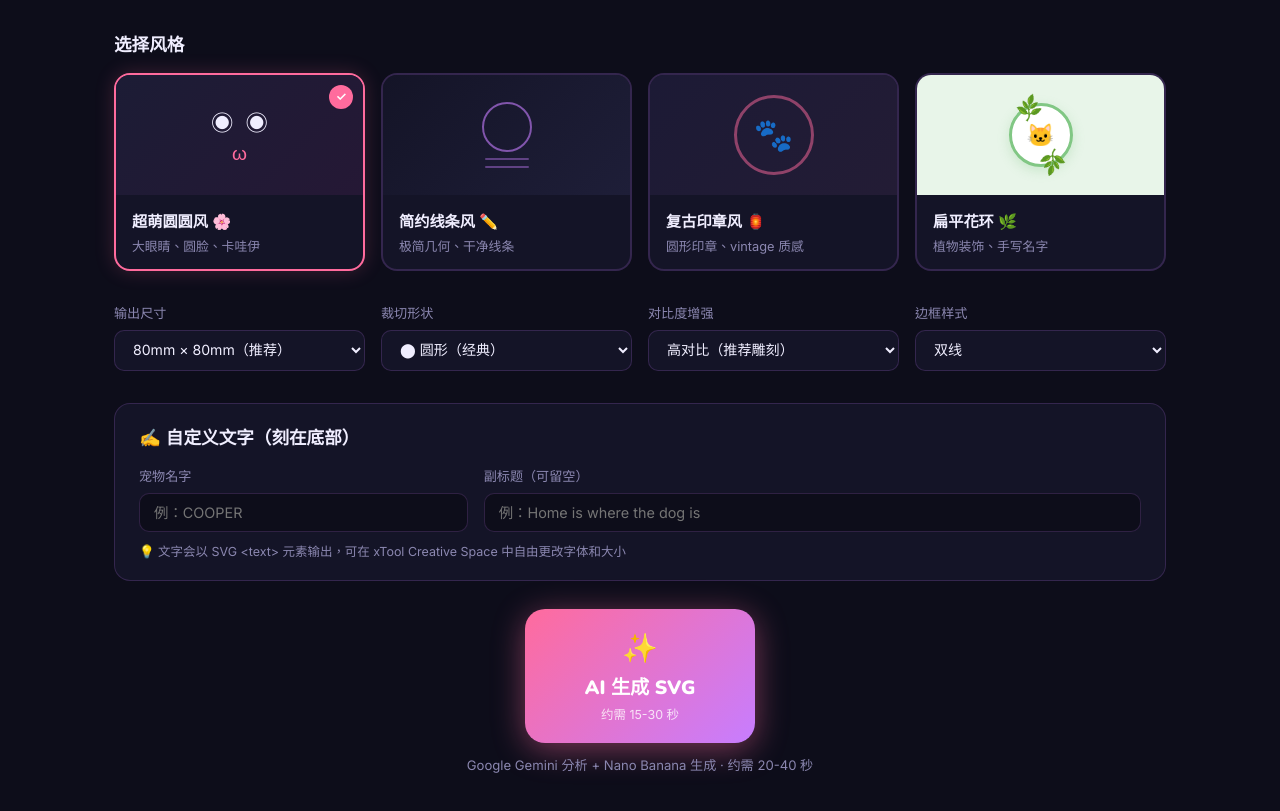
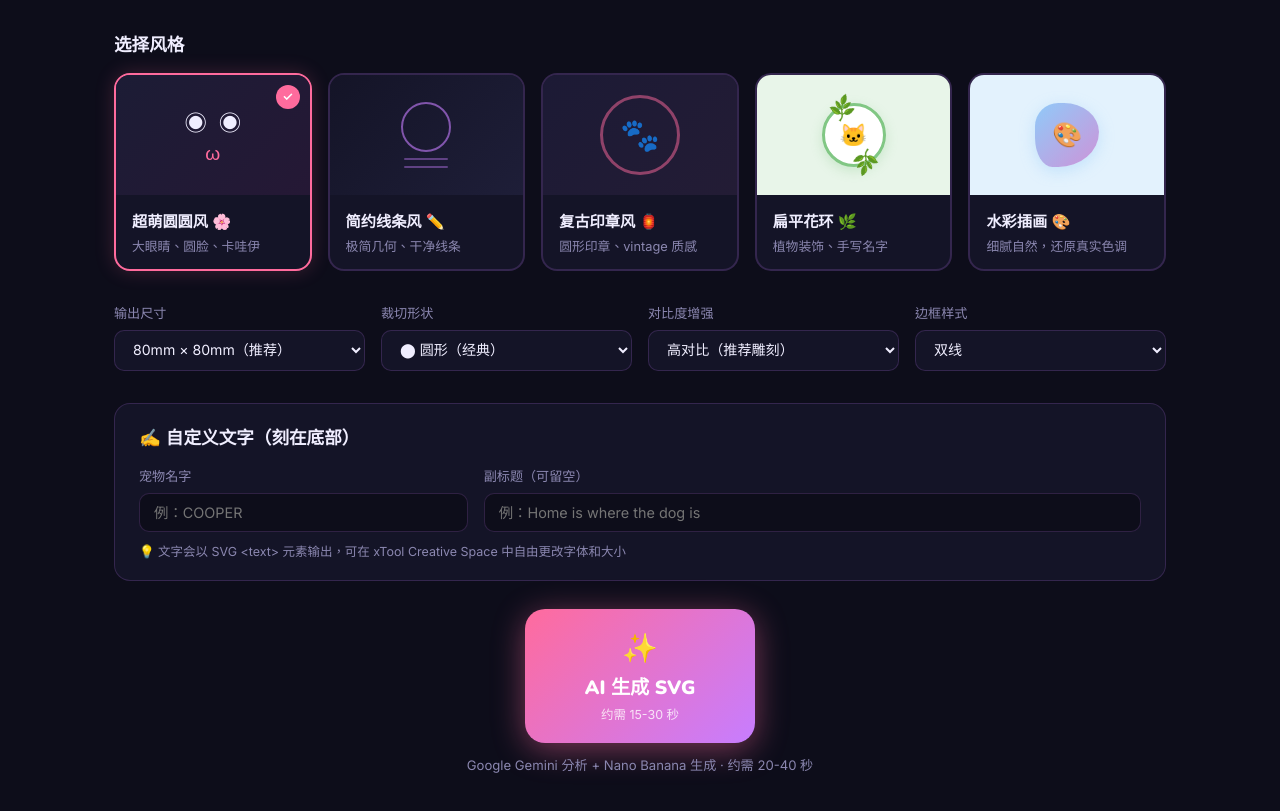
Before and after one commit to bunnyle/pawtrace, a plain HTML site: page index.html in a window 1280 px wide. Shown: the part 2573-3384 px from the top of the page. Drawn offline with nearby package versions, Linux system fonts and the light colour scheme.

Commit message:
feat: Add new watercolor style option with custom prompt

```diff
--- a/app.js
+++ b/app.js
@@ -216,7 +216,8 @@ const stylePrompts = {
     kawaii: 'chibi cartoon style: oversized round head (fills top 60% of circle), big expressive eyes with bold black outlines, simplified cute features, THICK BLACK OUTLINES (3-4px minimum), solid black filled areas for shadows/pupils/nose, high-contrast black-and-white only, like a bold stamp or woodblock print',
     minimal: 'bold silhouette portrait: clean thick strokes outlining the pet face and key features (eyes, ears, nose), solid black fills for dark areas and shadows, enough detail to clearly recognize the breed face, bold linocut/woodcut style — NOT sparse, strokes must be thick enough to engrave',
     stamp: 'vintage rubber stamp / woodcut engraving style: bold thick black ink outlines, solid black fills on fur texture and shadow areas, white negative space, circular composition with double border ring, retro engraved aesthetic, every element must be bold and clear for laser engraving',
-    floral: 'flat vector illustration style: centered pet portrait keeping realistic face shape, ear structure, and fur color distribution. Uses clean, solid color blocks (4-6 simplified colors only), soft curved edges, and large bright eyes with highlights. Surrounded by a gentle botanical wreath of leaves, wildflowers, daisies, and lavender in soft, elegant pale tones. White background, overall cute and clean aesthetic.'
+    floral: 'flat vector illustration style: centered pet portrait keeping realistic face shape, ear structure, and fur color distribution. Uses clean, solid color blocks (4-6 simplified colors only), soft curved edges, and large bright eyes with highlights. Surrounded by a gentle botanical wreath of leaves, wildflowers, daisies, and lavender in soft, elegant pale tones. White background, overall cute and clean aesthetic.',
+    watercolor: '将这张宠物照片转换为水彩插画风格。完全保留原照片中宠物的姿势、表情和构图。柔和水彩风格，毛发用细腻精致的笔触表现，颜色忠实还原原照片的毛色色调。背景元素用松散湿润的水彩晕染表现，画面边缘自然渐变融入白色背景留白。面部细节丰富，尤其是眼睛和鼻子周围。整体氛围温暖舒适，专业水彩插画风格，高质量。'
 };
 
 // ── Nano Banana Image-to-Image: Generate Cute Art from original photo ──
--- a/gallery.js
+++ b/gallery.js
@@ -102,7 +102,7 @@ let allItems = [];
 let activeFilter = 'all';
 let modalItem = null;
 
-const styleLabels = { kawaii: 'Chibi 🌸', minimal: '简约 ✏️', stamp: '印章 🏮', floral: '扁平花环 🌿' };
+const styleLabels = { kawaii: 'Chibi 🌸', minimal: '简约 ✏️', stamp: '印章 🏮', floral: '扁平花环 🌿', watercolor: '水彩插画 🎨' };
 
 // ── Render ────────────────────────────────────────────────
 async function loadGallery() {
--- a/index.html
+++ b/index.html
@@ -223,6 +223,16 @@
                         </div>
                         <div class="style-check">✓</div>
                     </div>
+                    <div class="style-card" id="style-watercolor" onclick="selectStyle('watercolor')">
+                        <div class="style-preview watercolor-preview">
+                            <div class="watercolor-blob">🎨</div>
+                        </div>
+                        <div class="style-info">
+                            <h4>水彩插画 🎨</h4>
+                            <p>细腻自然，还原真实色调</p>
+                        </div>
+                        <div class="style-check">✓</div>
+                    </div>
                 </div>
             </div>
 
--- a/style.css
+++ b/style.css
@@ -805,7 +805,7 @@ body {
 
 .style-grid {
     display: grid;
-    grid-template-columns: repeat(4, 1fr);
+    grid-template-columns: repeat(5, 1fr);
     gap: 16px;
 }
 
@@ -941,6 +941,27 @@ body {
 .floral-center {
     font-size: 1.4rem;
 }
+
+.watercolor-preview {
+    background: #E3F2FD;
+    padding: 16px;
+    display: flex;
+    align-items: center;
+    justify-content: center;
+}
+
+.watercolor-blob {
+    width: 64px;
+    height: 64px;
+    border-radius: 40% 60% 70% 30% / 40% 50% 60% 50%;
+    background: linear-gradient(135deg, #90CAF9, #CE93D8);
+    display: flex;
+    align-items: center;
+    justify-content: center;
+    font-size: 1.5rem;
+    box-shadow: 0 4px 15px rgba(144, 202, 249, 0.4);
+}
+
 
 .style-info {
     padding: 14px 16px;
```
Also changed, not shown: gallery.html (+6 -0 lines).
